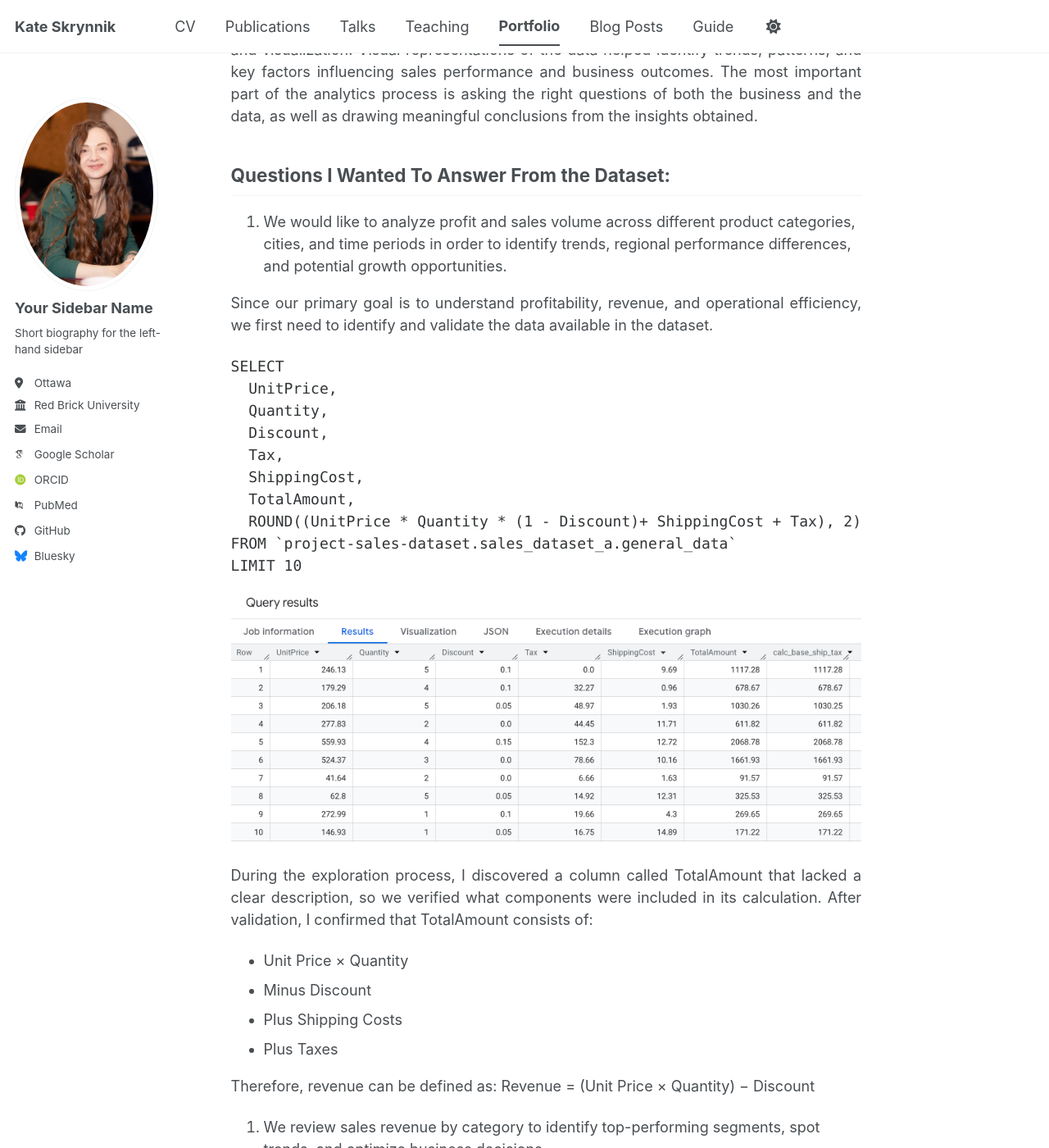
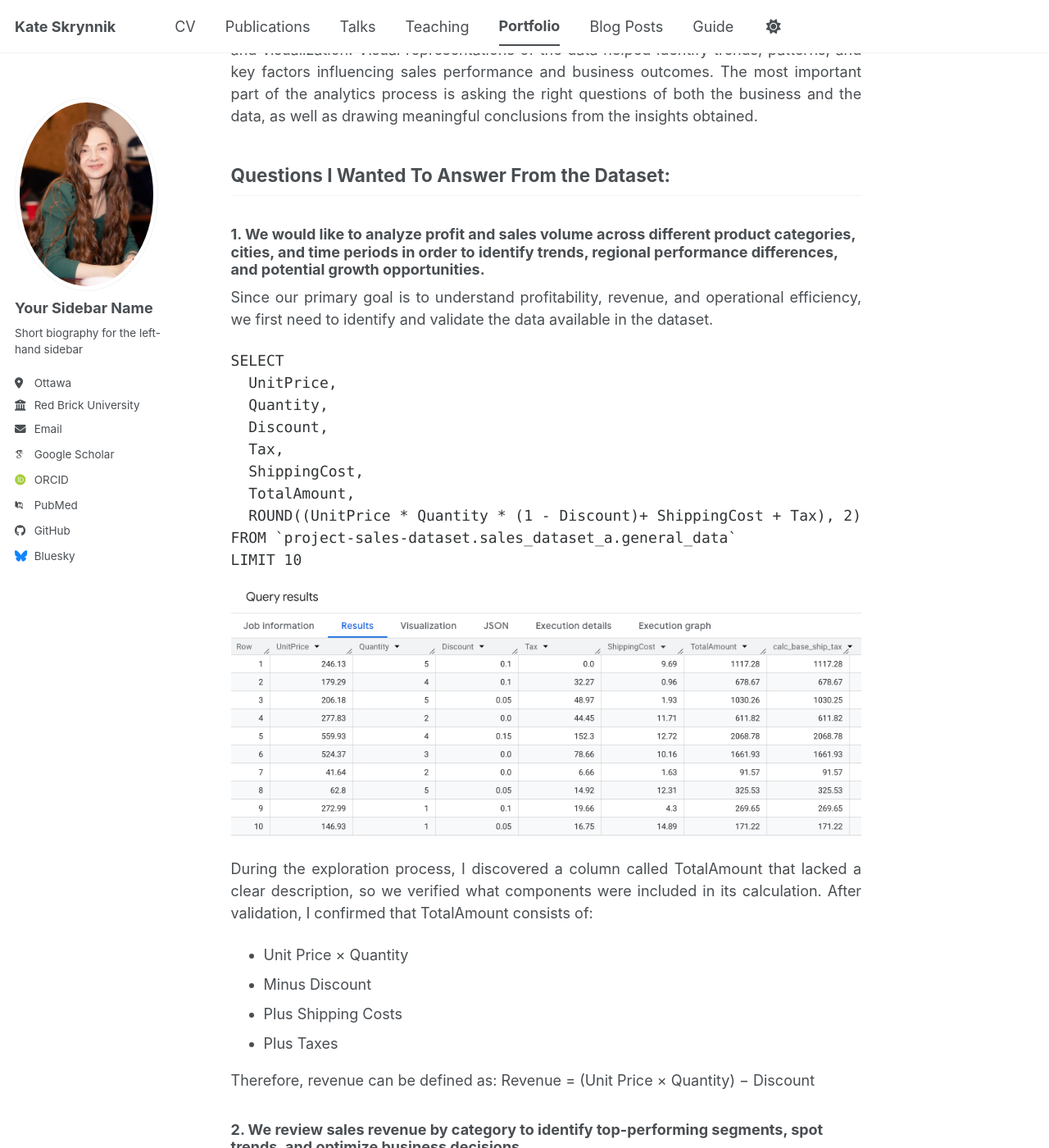
Before and after one commit to katevision/KateS, a Jekyll site: the page built from _portfolio/portfolio-2.md, in a window 1280 px wide and 1400 px high, scrolled down 628 px. Shown: the whole window at 82% size. Built offline with Jekyll 4.4.1, drawn with Linux system fonts in a browser that asks for light colours; some web fonts are replaced; a script bundle is joined from its source files by our own code; library files that are not in the unit come from our copies; some of the changed text lies outside the part shown.

Commit message:
portfolio-2.md

````diff
--- a/_portfolio/portfolio-2.md
+++ b/_portfolio/portfolio-2.md
@@ -29,7 +29,7 @@ To extract meaningful insights from the dataset, I used SQL and Tableau for data
 
 ## Questions I Wanted To Answer From the Dataset:
 
-1. We would like to analyze profit and sales volume across different product categories, cities, and time periods in order to identify trends, regional performance differences, and potential growth opportunities.
+### 1. We would like to analyze profit and sales volume across different product categories, cities, and time periods in order to identify trends, regional performance differences, and potential growth opportunities.
 
 Since our primary goal is to understand profitability, revenue, and operational efficiency, we first need to identify and validate the data available in the dataset.
 
@@ -59,7 +59,7 @@ After validation, I confirmed that TotalAmount consists of:
 Therefore, revenue can be defined as:
 Revenue = (Unit Price × Quantity) − Discount
 
-2. We review sales revenue by category to identify top-performing segments, spot trends, and optimize business decisions.
+### 2. We review sales revenue by category to identify top-performing segments, spot trends, and optimize business decisions.
 
 ```SQL
 SELECT
````
